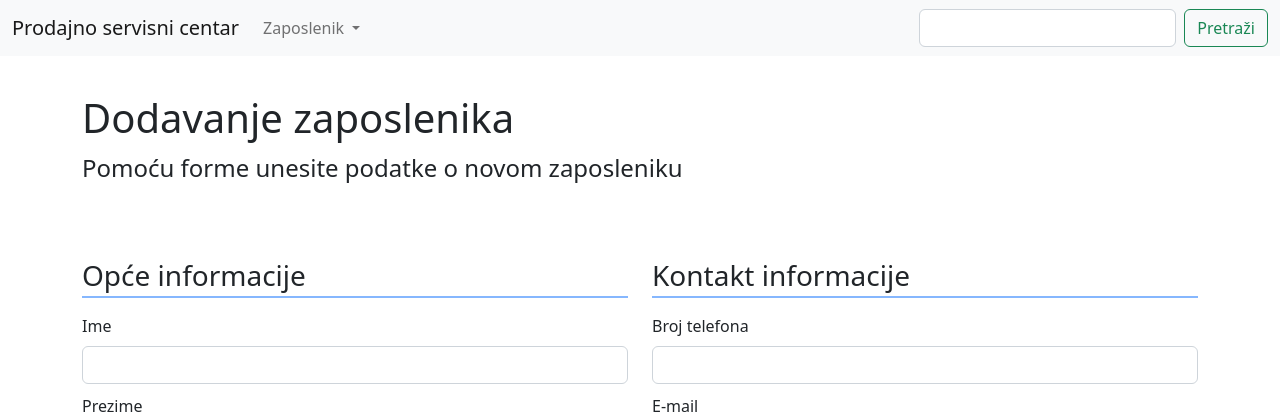
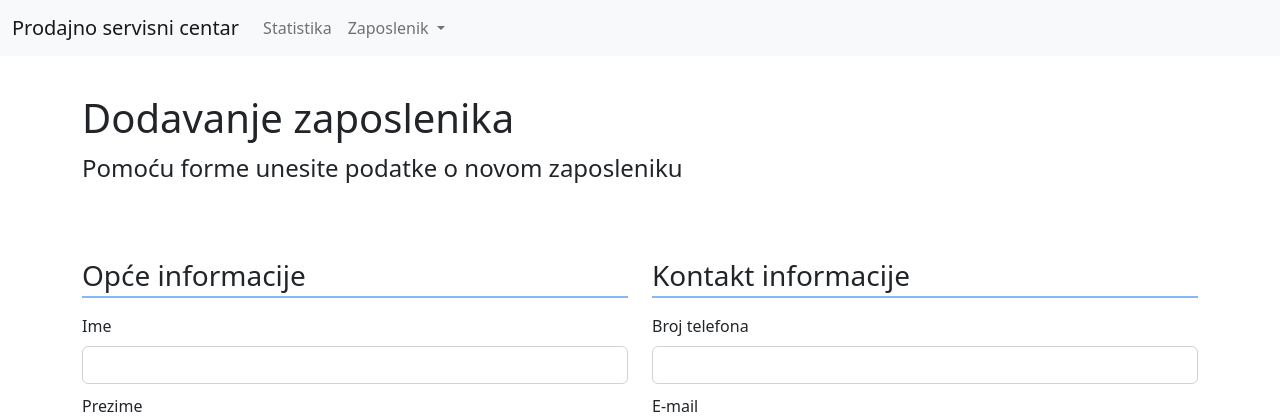
Before and after one commit to NevenDavidovic/Prodajno_servisni_centar, a Flask app: page /administracija/dodavanje-novog-zaposlenika in a window 1280 px wide. Shown: the top 420 px of the page. Run offline with Flask 2, Linux system fonts and the light colour scheme.

Commit message:
stavila postojece linkove u nav i maknula search

```diff
--- a/templates/administracija-base.html
+++ b/templates/administracija-base.html
@@ -20,7 +20,7 @@
     <!-- Navbar -->
     <nav class="navbar navbar-expand-lg bg-light">
         <div class="container-fluid">
-            <a class="navbar-brand" href="#">Prodajno servisni centar</a>
+            <a class="navbar-brand" href="/">Prodajno servisni centar</a>
             <button class="navbar-toggler" type="button" data-bs-toggle="collapse"
                 data-bs-target="#navbarSupportedContent" aria-controls="navbarSupportedContent" aria-expanded="false"
                 aria-label="Toggle navigation">
@@ -28,6 +28,9 @@
             </button>
             <div class="collapse navbar-collapse" id="navbarSupportedContent">
                 <ul class="navbar-nav me-auto mb-2 mb-lg-0">
+                    <li class="nav-item">
+                        <a class="nav-link" href="/administracija/statistika">Statistika</a>
+                    </li>
                     <li class="nav-item dropdown">
                         <a class="nav-link dropdown-toggle" href="#" role="button" data-bs-toggle="dropdown"
                             aria-expanded="false">
@@ -35,14 +38,11 @@
                         </a>
                         <ul class="dropdown-menu">
                             <li><a class="dropdown-item" href="#">Zaposlenici</a></li>
-                            <li><a class="dropdown-item" href="#">Dodavanje zaposlenika</a></li>
+                            <li><a class="dropdown-item" href="/administracija/dodavanje-novog-zaposlenika">Dodavanje
+                                    zaposlenika</a></li>
                         </ul>
                     </li>
                 </ul>
-                <form class="d-flex" role="search">
-                    <input class="form-control me-2" type="search" aria-label="Search">
-                    <button class="btn btn-outline-success" type="submit">Pretraži</button>
-                </form>
             </div>
         </div>
     </nav>
```
